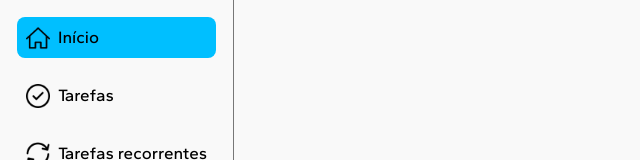
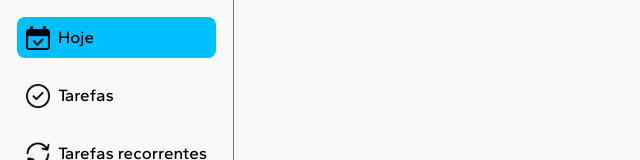
Before and after one commit to kelio-mv/schedule-now, a React (Vite) app: page / in a window 1280 px wide. Shown: the top 160 px of the page, without its empty margins (0-640 px from the left). Built offline with nearby package versions, Linux system fonts and the light colour scheme.

Commit message:
renamed section 'home' to 'today'

```diff
--- a/src/App.jsx
+++ b/src/App.jsx
@@ -4,7 +4,7 @@ import MainArea from "./components/MainArea";
 import "./App.css";
 
 export default function App() {
-    const [display, setDisplay] = useState("home");
+    const [display, setDisplay] = useState("today");
     const mainAreaRef = useRef();
     // If there is no attribute "tasks" in localStorage then create one
     if (!localStorage.tasks) {
@@ -16,7 +16,8 @@ export default function App() {
     return (
         <>
             <MainNav
-                onChange={(itemName) => setDisplay(itemName)}
+                selected={display}
+                onChange={(name) => setDisplay(name)}
                 displayEditor={() => mainAreaRef.current.setState({ displayEditor: true })}
             />
             <MainArea ref={mainAreaRef} display={display} />
@@ -27,4 +28,7 @@ export default function App() {
 // Adicionar icone nas notif
 // Melhorar design do date & time ou criar componentes
 // Avisar sobre importância de ativar notificação
-// a
+
+// Feedback Vinicius:
+// tive dificuldade em entender o ícone de incompleto,
+// ver se o lembrete foi criado ou não e onde ficou e
--- a/src/components/MainNav.jsx
+++ b/src/components/MainNav.jsx
@@ -1,31 +1,26 @@
-import { useState } from "react";
 import NavItem from "./MainNavItem";
 import "./MainNav.css";
 
 export default function MainNav(props) {
-    function handleClick(itemName) {
-        if (itemName === selected) return;
-        setSelected(itemName);
-        props.onChange(itemName);
-    }
-
-    const [selected, setSelected] = useState("home");
-    const childProps = { onClick: handleClick, selected };
+    const childProps = {
+        selected: props.selected,
+        onClick: (name) => name !== props.selected && props.onChange(name),
+    };
 
     return (
         <nav id="main-nav">
-            <NavItem name="home" {...childProps}>
-                <img src="home.png" alt="home-icon" />
-                <p>Início</p>
+            <NavItem name="today" {...childProps}>
+                <img src="today.png" alt="today-icon" />
+                <p>Hoje</p>
             </NavItem>
 
             <NavItem name="tasks" {...childProps}>
-                <img src="task.png" alt="checklist-icon" />
+                <img src="task.png" alt="task-icon" />
                 <p>Tarefas</p>
             </NavItem>
 
             <NavItem name="recurring-tasks" {...childProps}>
-                <img src="recurring.png" alt="recurring-icon" />
+                <img src="recurring.png" alt="recurring-task-icon" />
                 <p>Tarefas recorrentes</p>
             </NavItem>
 
--- a/src/components/Task.jsx
+++ b/src/components/Task.jsx
@@ -1,7 +1,7 @@
 export default function Task(props) {
-    const shouldRender = () => {
+    function shouldRender() {
         switch (props.display) {
-            case "home":
+            case "today":
                 if (props.recurring) {
                     switch (props.frequency) {
                         case "daily":
@@ -33,7 +33,7 @@ export default function Task(props) {
             default:
                 return false;
         }
-    };
+    }
     const imgName = props.recurring ? "recurring" : "task";
 
     return (
```
Also changed, not shown: public/home.png (deleted), public/today.png (added).
